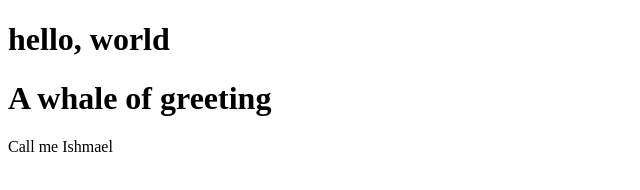
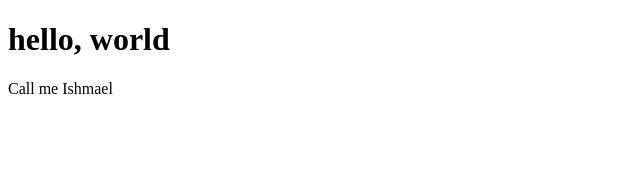
Before and after one commit to dlcrozon/website, a plain HTML site: page index.html in a window 1280 px wide. Shown: the whole page, without its empty margins (0-640 px from the left). Drawn offline with Linux system fonts and the light colour scheme.

Commit message:
Add a real new title : a whale of greeting

```diff
--- a/index.html
+++ b/index.html
@@ -1,11 +1,11 @@
 <!DOCTYPE html>
 <html>
  <head>
-   <title></title>
+   <title>A whale of greeting</title>
  </head>
  <body>
    <h1>hello, world</h1>
-   <h1> A whale of greeting </h1>
+
    <p> Call me Ishmael </p>
  </body>
  </hmtl>
```
